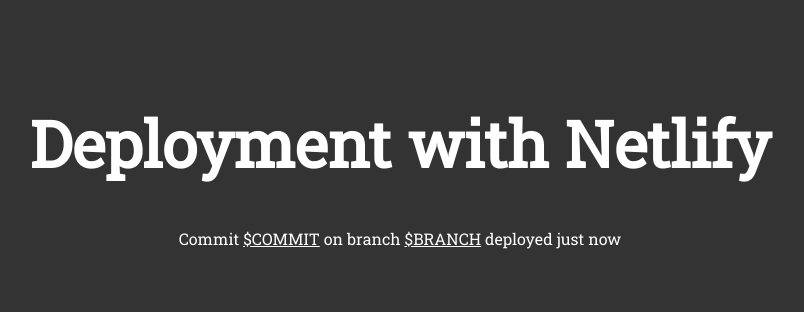
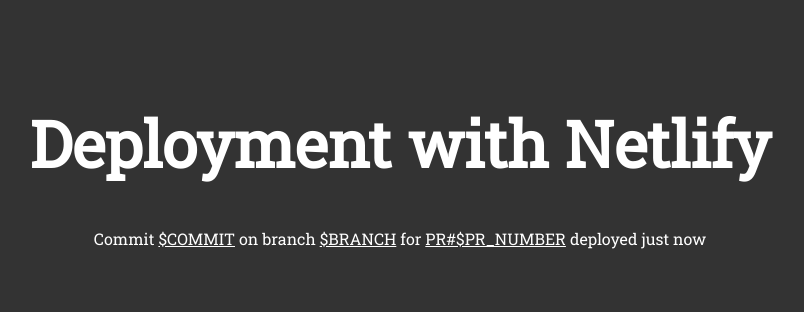
Before and after one commit to thinkcompany/netlify-static, a website: page src/index.html in a window 1280 px wide. Shown: the top 312 px of the page, without its empty margins (240-1044 px from the left). Drawn offline with Linux system fonts and the light colour scheme; files that its build step writes are made by us from their sources; files whose address does not match are found by name.

Commit message:
Add pull request number

```diff
--- a/src/index.html
+++ b/src/index.html
@@ -15,6 +15,7 @@
 			<p>
 				Commit <a href="https://github.com/thinkcompany/netlify-static/commit/$COMMIT">$COMMIT</a>
                 on branch <a href="https://github.com/thinkcompany/netlify-static/tree/$BRANCH">$BRANCH</a>
+                for <a href="https://github.com/thinkcompany/netlify-static/pull/$PR_NUMBER">PR#$PR_NUMBER</a>
                 deployed <span class="deploytime" datetime="$TIME" title="$TIME">$TIME</span></p>
 		</div>
 
```
Also changed, not shown: 1 other file.
